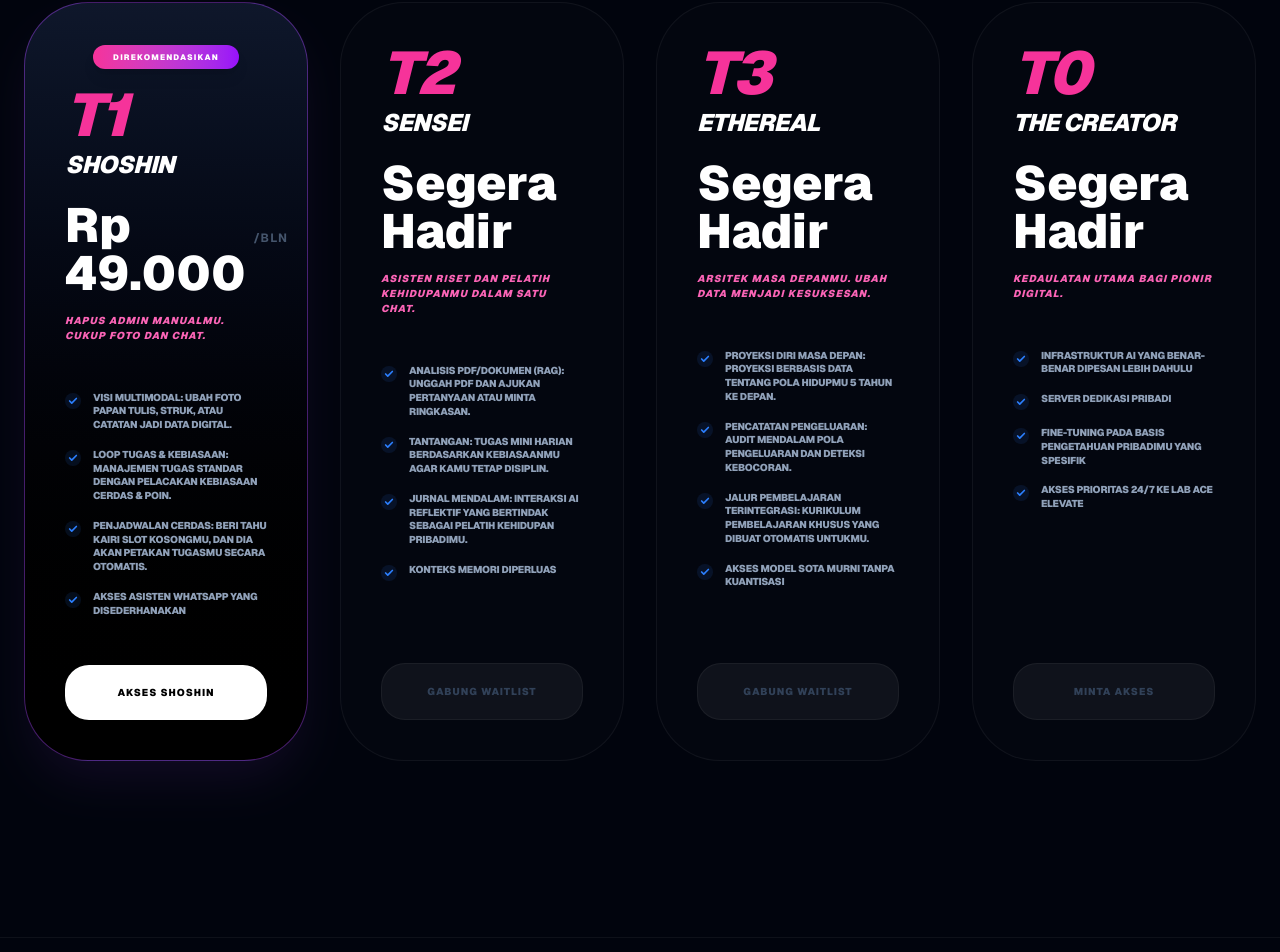
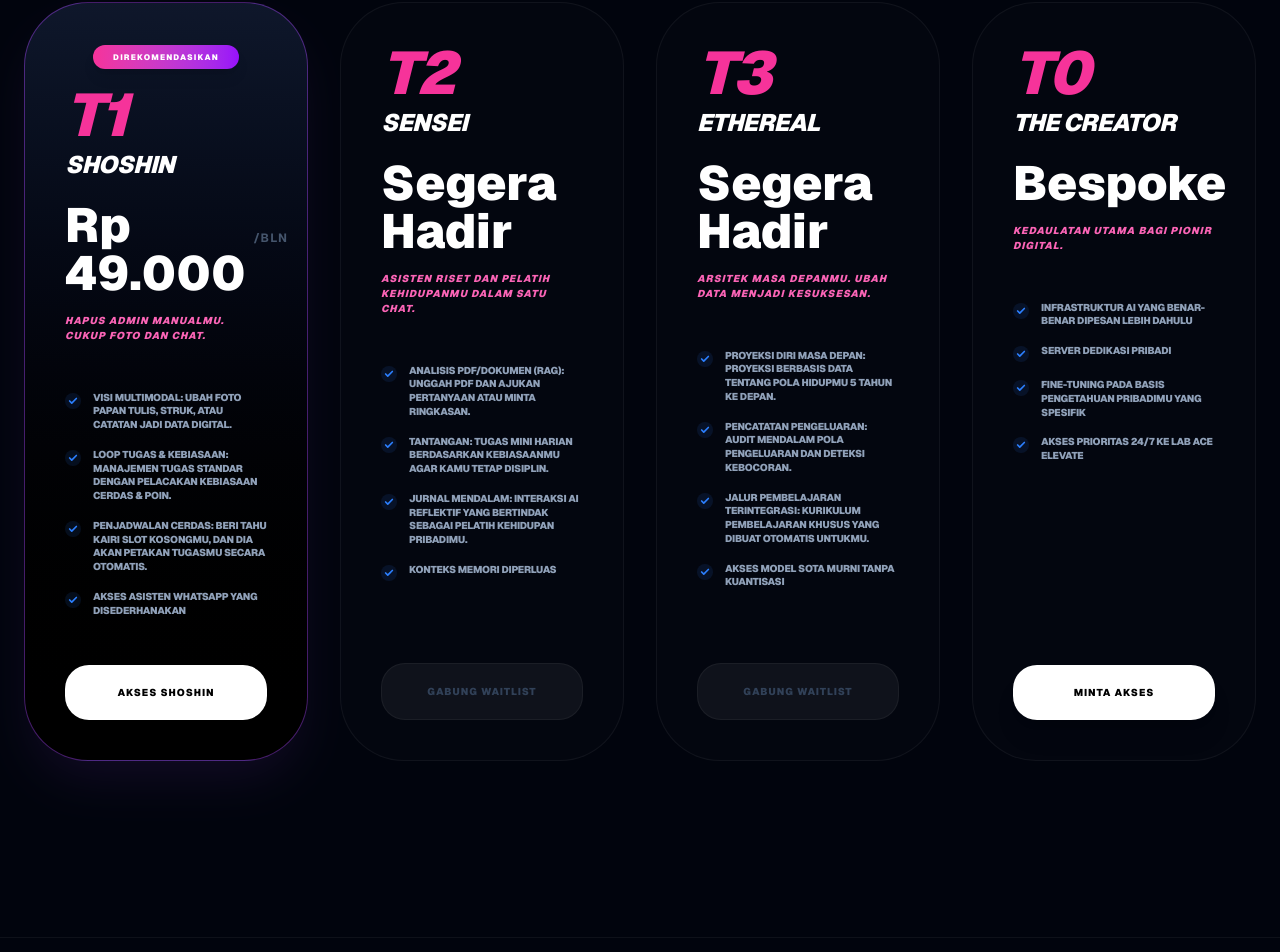
Before and after one commit to acelevate369/Kairi-Kana-Landing-Page, a Next.js app: page /id in a window 1280 px wide. Shown: the part 3238-4190 px from the top of the page. Built offline with nearby package versions, Linux system fonts and the light colour scheme; no server answers.

Commit message:
Add T0 waitlist for ID

```diff
--- a/src/app/id/page.tsx
+++ b/src/app/id/page.tsx
@@ -165,8 +165,8 @@ const App = () => {
         {
             id: 'T0',
             name: 'The Creator',
-            price: 'Segera Hadir',
-            status: 'Waitlist',
+            price: 'Bespoke',
+            status: 'Live',
             color: 'from-slate-500/20',
             sellingPoint: 'Kedaulatan utama bagi pionir digital.',
             features: [
```
